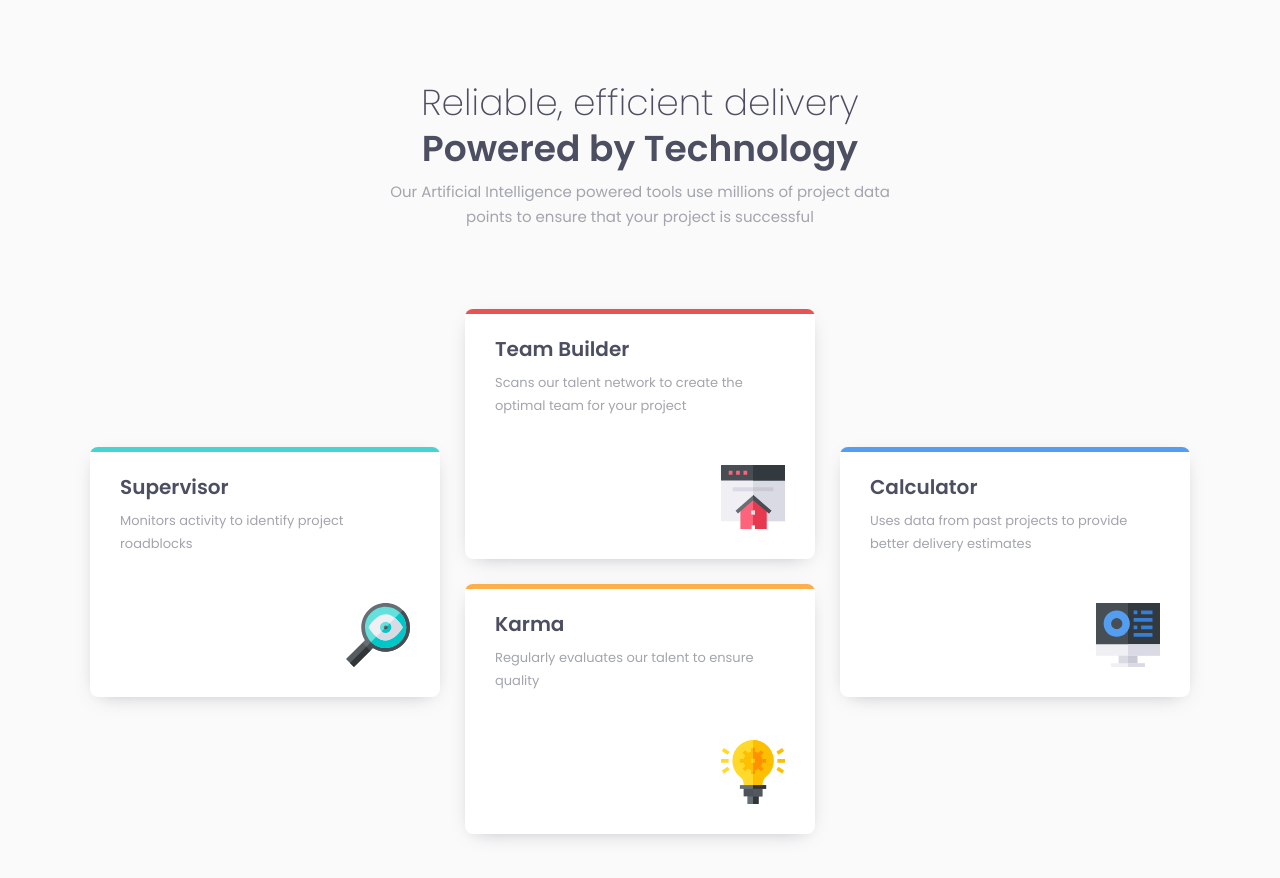
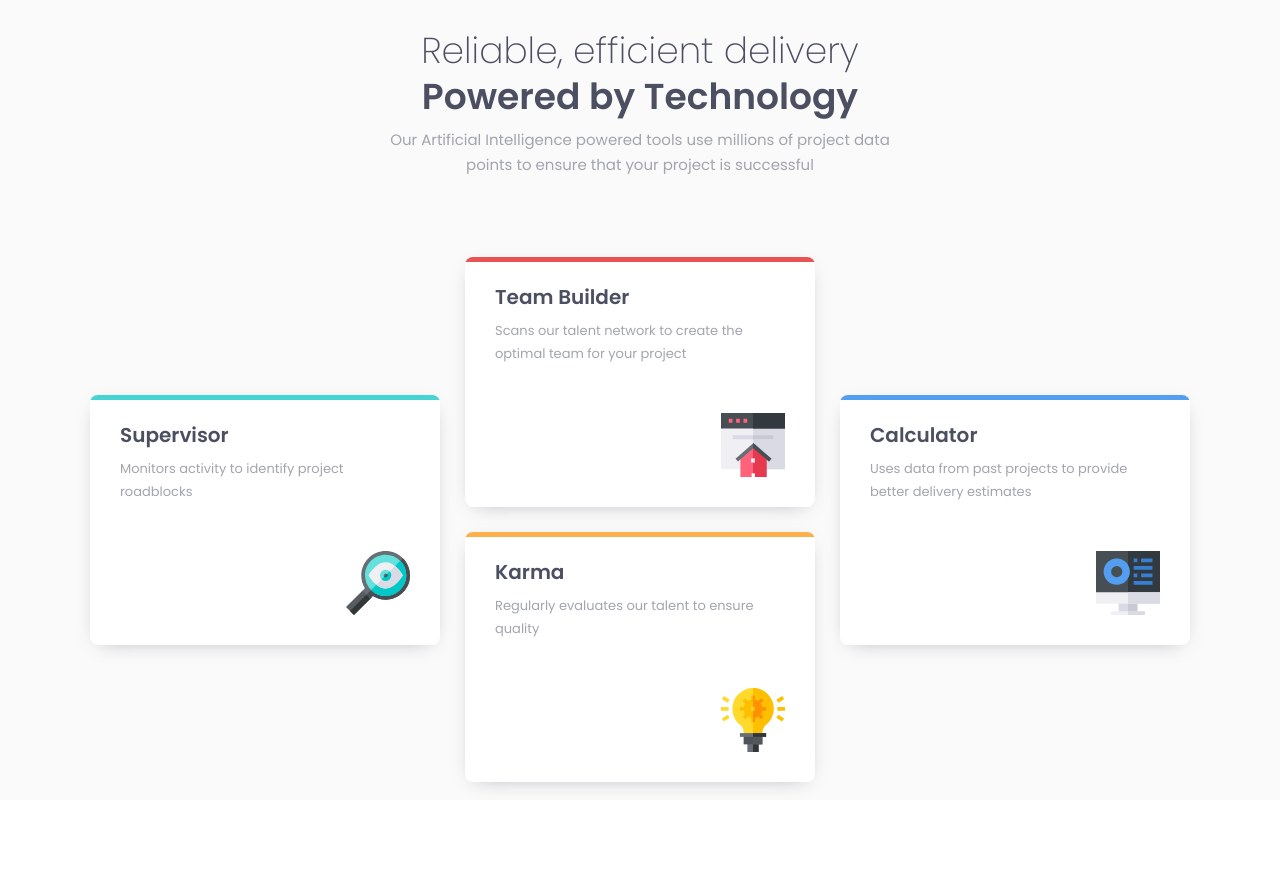
Before and after one commit to tloyan/frontendmentor, a Next.js app: page /frontendmentor/challenge/four-card-feature-section in a window 1280 px wide. Shown: the top 878 px of the page. After the commit the page ends 800 px from the top, so only its background shows below. Built offline with nearby package versions, Linux system fonts and the light colour scheme; a web font is replaced by a local one.

Commit message:
four-card-feature-section: fix ipad and ipad pro orientation + fix scroll on 1440 desktop

```diff
--- a/components/frontendmentor/challenge/FourCardFeatureSectionComponent/style.module.css
+++ b/components/frontendmentor/challenge/FourCardFeatureSectionComponent/style.module.css
@@ -141,7 +141,12 @@
   color: var(--neutral-grayish-blue);
 }
 
-@media(min-width: 1000px) {
+@media(min-width: 1000px) and (orientation: landscape) {
+  .container {
+    padding-top: 1.5rem;
+    padding-bottom: 0rem;
+  }
+
   .header > h1 {
     font-size: 3.6rem;
   }
```
